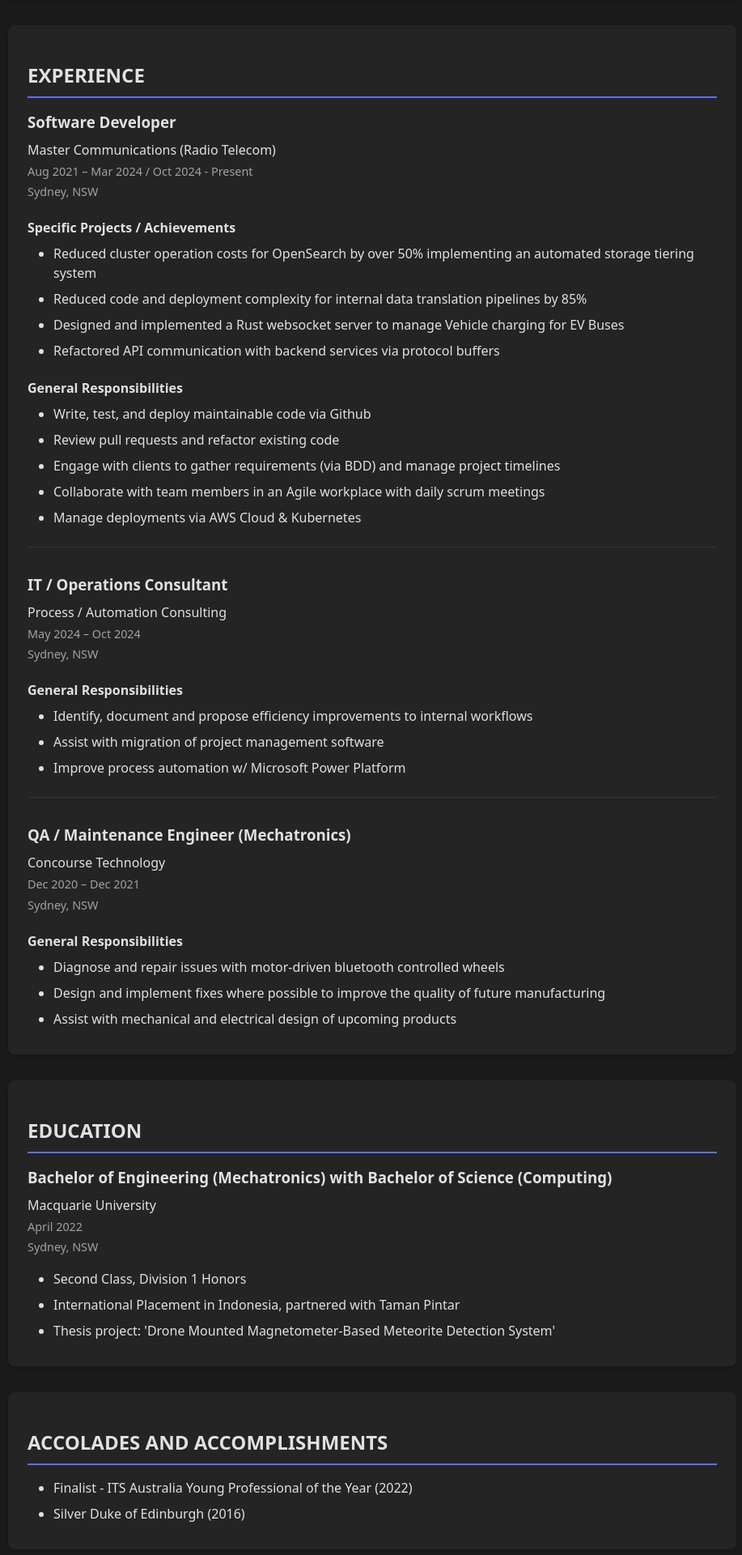
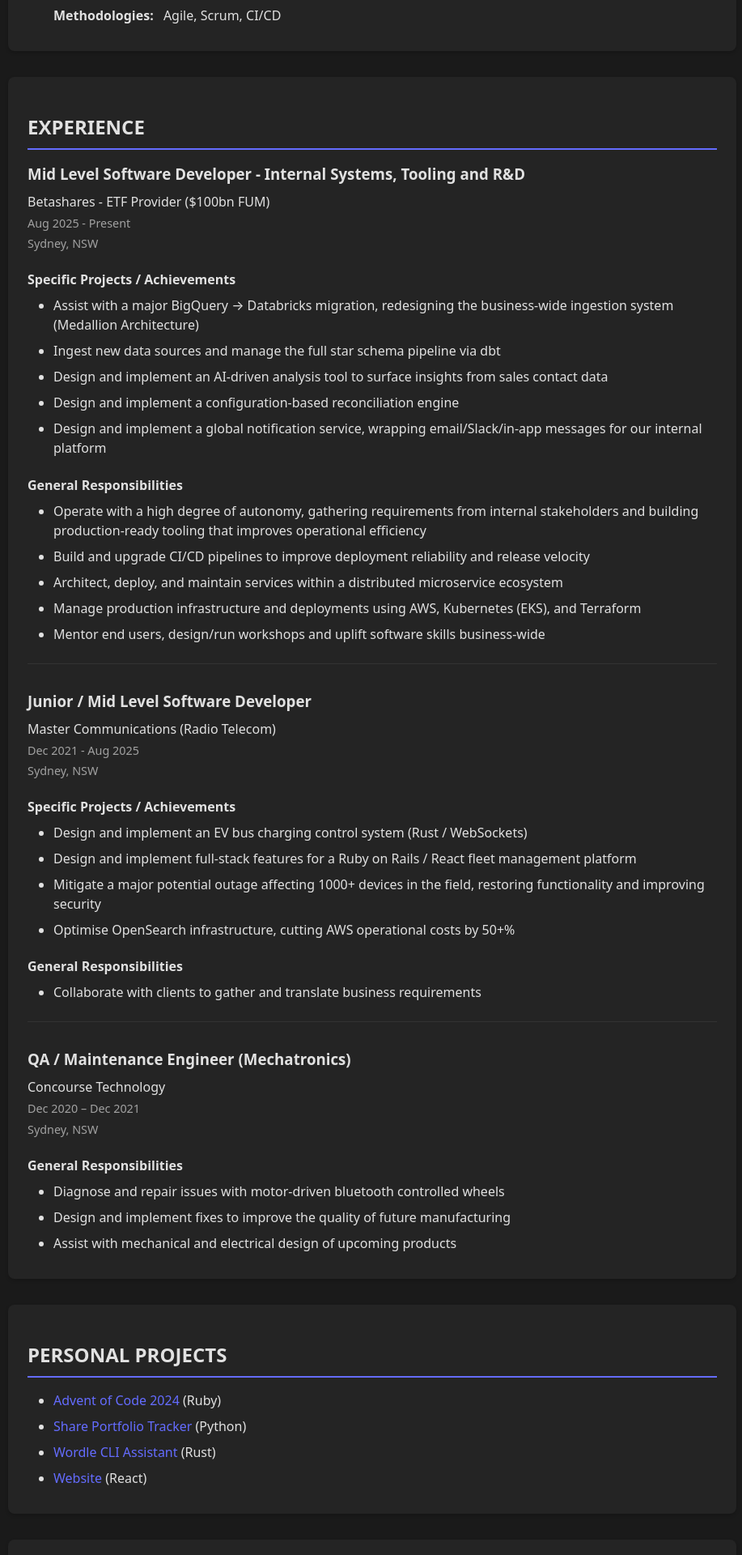
Before and after one commit to XL-Lewis/xl-lewis.github.io, a React (Vite) app: page / in a window 1280 px wide. Shown: the part 480-2400 px from the top of the page at 81% size, without its empty margins (180-1097 px from the left). Built offline with nearby package versions, Linux system fonts and the light colour scheme.

Commit message:
feat: update site content to 2026 resume

```diff
--- a/src/App.tsx
+++ b/src/App.tsx
@@ -2,6 +2,7 @@
 import { Header } from './components/Header/Header'
 import { Skills } from './components/Skills/Skills'
 import { Experience } from './components/Experience/Experience'
+import { Projects } from './components/Projects/Projects'
 import { Education } from './components/Education/Education'
 import { Accolades } from './components/Accolades/Accolades'
 import { Activities } from './components/Activities/Activities'
@@ -10,6 +11,7 @@
   socialLinks,
   skills,
   experiences,
+  projects,
   education,
   accolades,
   activities
@@ -29,6 +31,7 @@
 
       <Skills skills={skills} />
       <Experience experiences={experiences} />
+      <Projects projects={projects} />
       <Education education={education} />
       <Accolades accolades={accolades} />
       <Activities activities={activities} />
--- a/src/components/Experience/Experience.tsx
+++ b/src/components/Experience/Experience.tsx
@@ -9,7 +9,7 @@
   return (
     <section className="experience-section">
       <h2>EXPERIENCE</h2>
-      {experiences.map((exp, index) => (
+      {experiences.map((exp) => (
         <div key={`${exp.company}-${exp.period}`} className="job">
           <div className="job-header">
             <h3>{exp.title}</h3>
--- /dev/null
+++ b/src/components/Projects/Projects.css
@@ -0,0 +1,35 @@
+.projects-section {
+    margin: 2rem 0;
+    padding: 1.5rem;
+    background-color: var(--bg-secondary);
+    border-radius: 8px;
+    box-shadow: 0 2px 4px rgba(0, 0, 0, 0.2);
+}
+
+.projects-section h2 {
+    border-bottom: 2px solid var(--accent);
+    padding-bottom: 0.5rem;
+    margin-bottom: 1rem;
+}
+
+.projects-section ul {
+    margin: 0.5rem 0;
+    padding-left: 2rem;
+}
+
+.projects-section li {
+    margin: 0.5rem 0;
+    color: var(--text-primary);
+    line-height: 1.5;
+}
+
+.projects-section a {
+    color: var(--accent);
+    text-decoration: none;
+    transition: color 0.3s ease;
+}
+
+.projects-section a:hover {
+    color: var(--accent-hover);
+    text-decoration: underline;
+}
--- /dev/null
+++ b/src/components/Projects/Projects.tsx
@@ -0,0 +1,24 @@
+import { Project } from '../../types/Resume'
+import './Projects.css'
+
+interface ProjectsProps {
+  projects: Project[];
+}
+
+export function Projects({ projects }: ProjectsProps) {
+  return (
+    <section className="projects-section">
+      <h2>PERSONAL PROJECTS</h2>
+      <ul>
+        {projects.map((project) => (
+          <li key={project.url}>
+            <a href={project.url} target="_blank" rel="noopener noreferrer">
+              {project.name}
+            </a>{' '}
+            ({project.language})
+          </li>
+        ))}
+      </ul>
+    </section>
+  )
+}
--- a/src/data/resumeData.ts
+++ b/src/data/resumeData.ts
@@ -1,4 +1,4 @@
-import { SocialLink, Skill, Experience, Education, Accolade, Activity } from '../types/Resume'
+import { SocialLink, Skill, Experience, Project, Education, Accolade, Activity } from '../types/Resume'
 
 export const personalInfo = {
     name: 'Lewis Hyman',
@@ -22,47 +22,60 @@
 export const skills: Skill[] = [
     {
         category: 'Languages',
-        items: ['Rust', 'Ruby', 'Python', 'Javascript']
+        items: ['Python', 'Ruby', 'Rust', 'Svelte']
     },
     {
-        category: 'Frameworks',
-        items: ['Ruby on Rails', 'React']
+        category: 'Cloud & Infrastructure',
+        items: ['AWS', 'Kubernetes', 'Docker', 'GitHub Actions', 'Terraform']
     },
     {
-        category: 'Infrastructure',
-        items: ['Docker', 'Kubernetes', 'OpenSearch', 'Git/Github', 'AWS (+ EKS)']
+        category: 'Databases & Data',
+        items: ['Databricks', 'SQL', 'OpenSearch', 'Postgres']
+    },
+    {
+        category: 'Frameworks & Tools',
+        items: ['FastAPI', 'Ruby on Rails', 'React']
+    },
+    {
+        category: 'Methodologies',
+        items: ['Agile', 'Scrum', 'CI/CD']
     }
 ]
 
 export const experiences: Experience[] = [
     {
-        title: 'Software Developer',
-        company: 'Master Communications (Radio Telecom)',
-        period: 'Aug 2021 – Mar 2024 / Oct 2024 - Present',
+        title: 'Mid Level Software Developer - Internal Systems, Tooling and R&D',
+        company: 'Betashares - ETF Provider ($100bn FUM)',
+        period: 'Aug 2025 - Present',
         location: 'Sydney, NSW',
         achievements: [
-            'Reduced cluster operation costs for OpenSearch by over 50% implementing an automated storage tiering system',
-            'Reduced code and deployment complexity for internal data translation pipelines by 85%',
-            'Designed and implemented a Rust websocket server to manage Vehicle charging for EV Buses',
-            'Refactored API communication with backend services via protocol buffers'
+            'Assist with a major BigQuery → Databricks migration, redesigning the business-wide ingestion system (Medallion Architecture)',
+            'Ingest new data sources and manage the full star schema pipeline via dbt',
+            'Design and implement an AI-driven analysis tool to surface insights from sales contact data',
+            'Design and implement a configuration-based reconciliation engine',
+            'Design and implement a global notification service, wrapping email/Slack/in-app messages for our internal platform'
         ],
         responsibilities: [
-            'Write, test, and deploy maintainable code via Github',
-            'Review pull requests and refactor existing code',
-            'Engage with clients to gather requirements (via BDD) and manage project timelines',
-            'Collaborate with team members in an Agile workplace with daily scrum meetings',
-            'Manage deployments via AWS Cloud & Kubernetes'
+            'Operate with a high degree of autonomy, gathering requirements from internal stakeholders and building production-ready tooling that improves operational efficiency',
+            'Build and upgrade CI/CD pipelines to improve deployment reliability and release velocity',
+            'Architect, deploy, and maintain services within a distributed microservice ecosystem',
+            'Manage production infrastructure and deployments using AWS, Kubernetes (EKS), and Terraform',
+            'Mentor end users, design/run workshops and uplift software skills business-wide'
         ]
     },
     {
-        title: 'IT / Operations Consultant',
-        company: 'Process / Automation Consulting',
-        period: 'May 2024 – Oct 2024',
+        title: 'Junior / Mid Level Software Developer',
+        company: 'Master Communications (Radio Telecom)',
+        period: 'Dec 2021 - Aug 2025',
         location: 'Sydney, NSW',
+        achievements: [
+            'Design and implement an EV bus charging control system (Rust / WebSockets)',
+            'Design and implement full-stack features for a Ruby on Rails / React fleet management platform',
+            'Mitigate a major potential outage affecting 1000+ devices in the field, restoring functionality and improving security',
+            'Optimise OpenSearch infrastructure, cutting AWS operational costs by 50+%'
+        ],
         responsibilities: [
-            'Identify, document and propose efficiency improvements to internal workflows',
-            'Assist with migration of project management software',
-            'Improve process automation w/ Microsoft Power Platform'
+            'Collaborate with clients to gather and translate business requirements'
         ]
     },
     {
@@ -72,9 +85,32 @@
         location: 'Sydney, NSW',
         responsibilities: [
             'Diagnose and repair issues with motor-driven bluetooth controlled wheels',
-            'Design and implement fixes where possible to improve the quality of future manufacturing',
+            'Design and implement fixes to improve the quality of future manufacturing',
             'Assist with mechanical and electrical design of upcoming products'
         ]
+    }
+]
+
+export const projects: Project[] = [
+    {
+        name: 'Advent of Code 2024',
+        language: 'Ruby',
+        url: 'https://github.com/XL-Lewis/Advent-of-code-2024'
+    },
+    {
+        name: 'Share Portfolio Tracker',
+        language: 'Python',
+        url: 'https://github.com/XL-Lewis/share-parcel-tracker'
+    },
+    {
+        name: 'Wordle CLI Assistant',
+        language: 'Rust',
+        url: 'https://github.com/XL-Lewis/wordle-helper'
+    },
+    {
+        name: 'Website',
+        language: 'React',
+        url: 'https://github.com/XL-Lewis/xl-lewis.github.io'
     }
 ]
 
@@ -85,7 +121,7 @@
         period: 'April 2022',
         location: 'Sydney, NSW',
         details: [
-            'Second Class, Division 1 Honors',
+            'Second Class, Division 1 Honours',
             'International Placement in Indonesia, partnered with Taman Pintar',
             'Thesis project: \'Drone Mounted Magnetometer-Based Meteorite Detection System\''
         ]
@@ -106,7 +142,7 @@
 export const activities: Activity[] = [
     {
         name: 'Inala Charity Lunch Volunteer',
-        period: '2012-2024'
+        period: '2012-2025'
     },
     {
         name: 'AV Technician / Technical Director with Macquarie Musical and Drama Societies',
@@ -114,6 +150,6 @@
     },
     {
         name: 'Macquarie University Hockey',
-        period: '2021-2024'
+        period: '2021-2025'
     }
 ]
--- a/src/types/Resume.ts
+++ b/src/types/Resume.ts
@@ -17,6 +17,12 @@
     responsibilities?: string[];
 }
 
+export interface Project {
+    name: string;
+    language: string;
+    url: string;
+}
+
 export interface Education {
     degree: string;
     institution: string;
```
